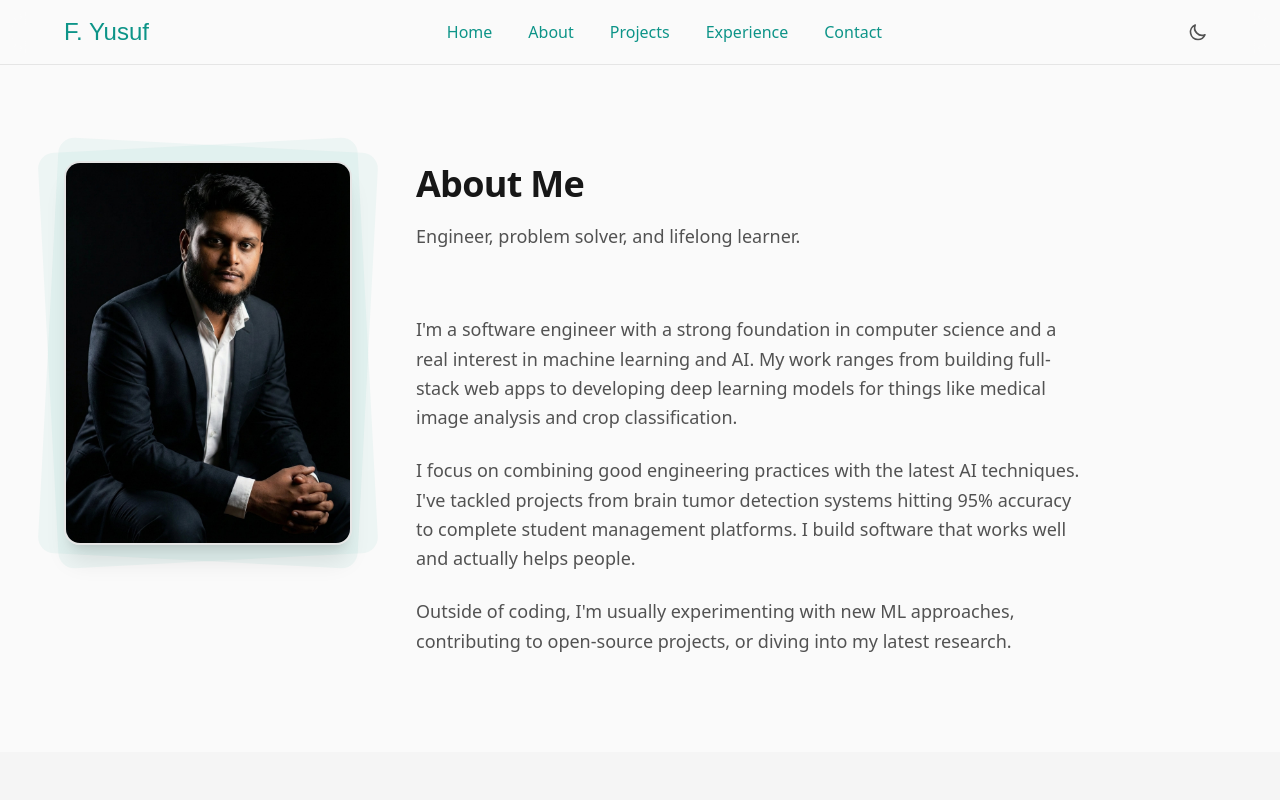
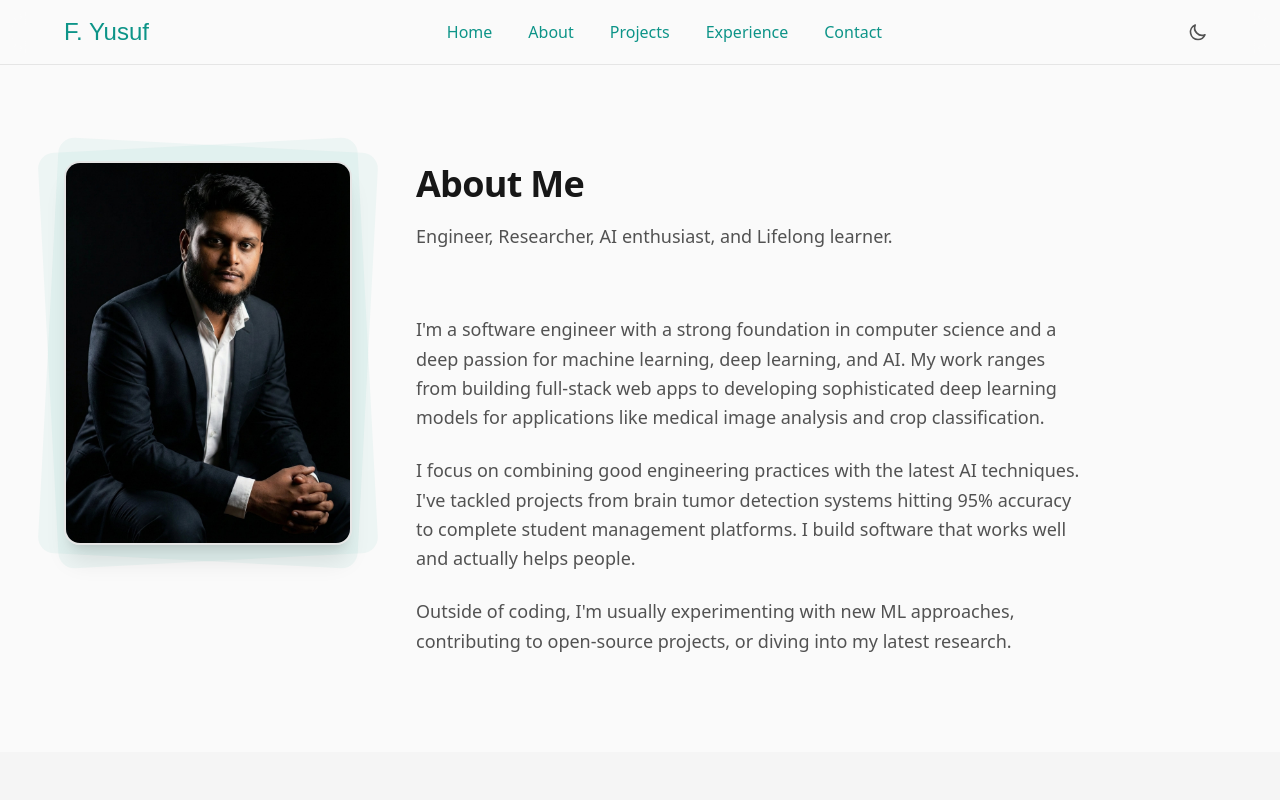
Before and after one commit to fahim06/portfolio, a Next.js app: page /about in a window 1280 px wide. Shown: the top 800 px of the page. Built offline with nearby package versions, Linux system fonts and the light colour scheme; a web font is replaced by a local one.

Commit message:
update: refine About page and content descriptions
- Enhanced "About Me" subtitle to include "Researcher" and "AI enthusiast."
- Improved content summary to emphasize passion for AI, deep learning, and broader project scope.

```diff
--- a/src/app/about/page.tsx
+++ b/src/app/about/page.tsx
@@ -42,7 +42,7 @@ function BiographySection() {
                 <div className="flex-1 max-w-2xl">
                     <SectionHeader
                         title="About Me"
-                        subtitle="Engineer, problem solver, and lifelong learner."
+                        subtitle="Engineer, Researcher, AI enthusiast, and Lifelong learner."
                     />
 
                     <div className="space-y-4 sm:space-y-6">
--- a/src/data/content.ts
+++ b/src/data/content.ts
@@ -10,7 +10,7 @@ export const personalInfo = {
     headline: "Building intelligent solutions with code and machine learning.",
     subheadline:
         "Software engineer focused on deep learning, computer vision, and building practical applications that tackle everyday challenges.",
-    summary: `I'm a software engineer with a strong foundation in computer science and a real interest in machine learning and AI. My work ranges from building full-stack web apps to developing deep learning models for things like medical image analysis and crop classification.
+    summary: `I'm a software engineer with a strong foundation in computer science and a deep passion for machine learning, deep learning, and AI. My work ranges from building full-stack web apps to developing sophisticated deep learning models for applications like medical image analysis and crop classification.
 
 I focus on combining good engineering practices with the latest AI techniques. I've tackled projects from brain tumor detection systems hitting 95% accuracy to complete student management platforms. I build software that works well and actually helps people.
 
```
